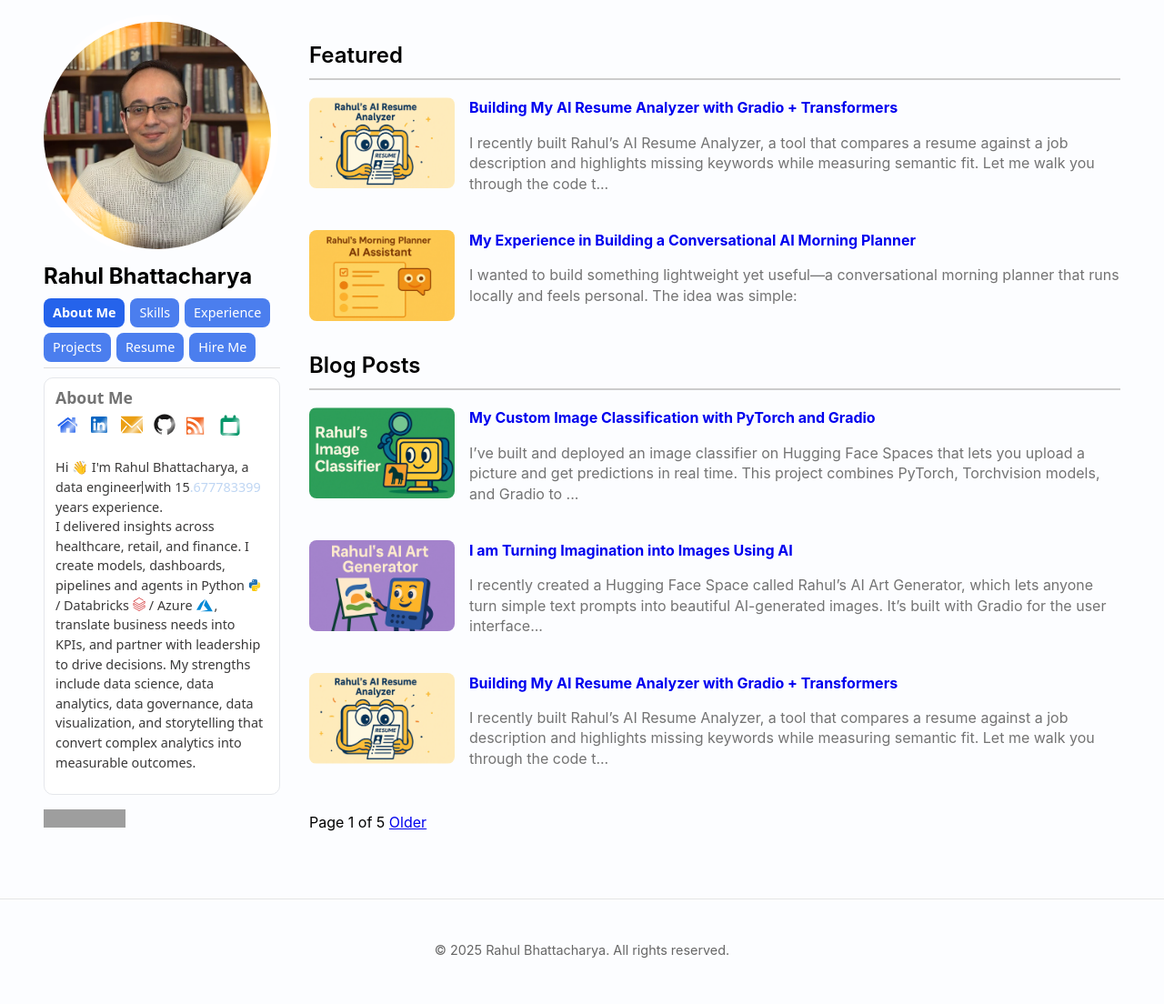
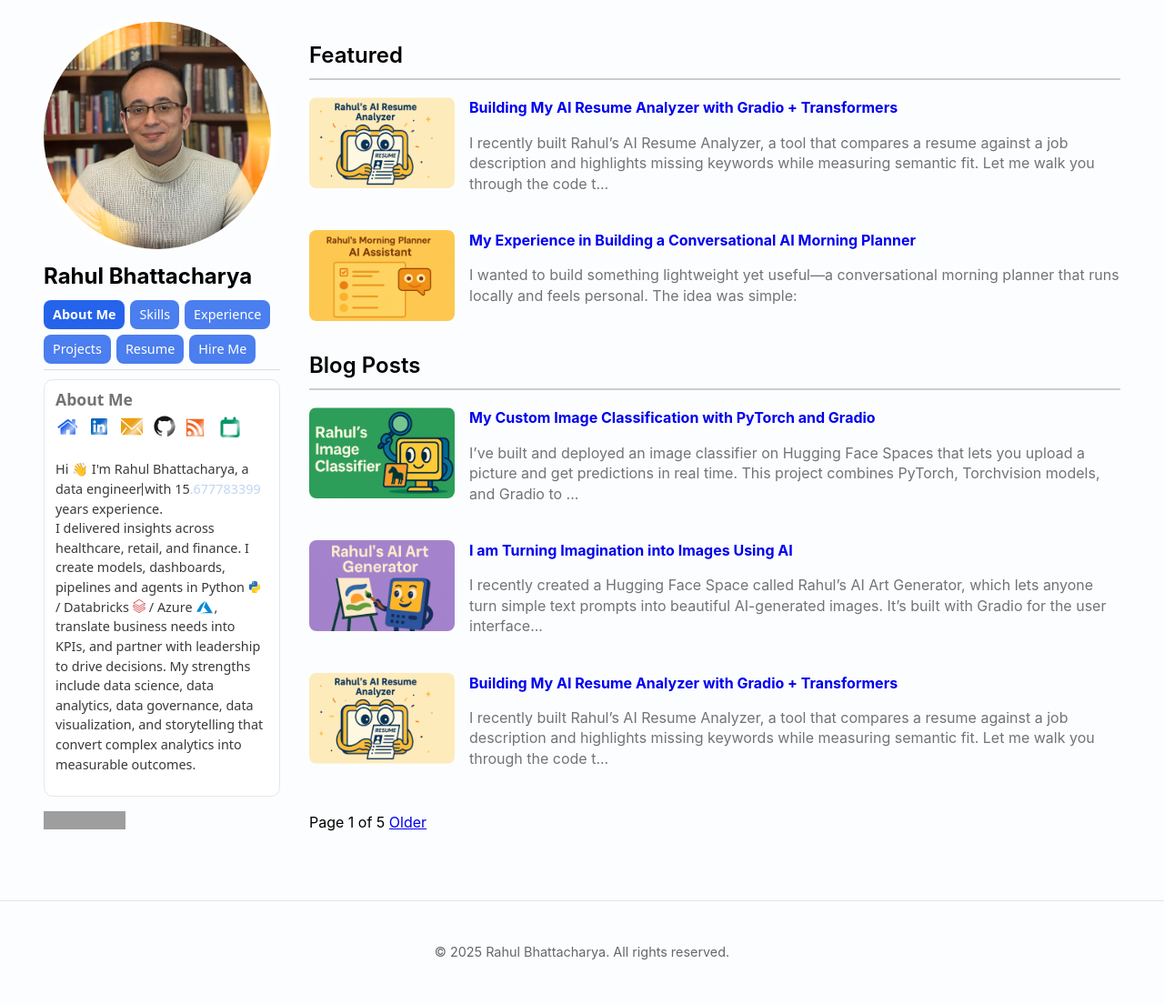
Before and after one commit to RahulBhattacharya1/RahulBhattacharya1.github.io, a Jekyll site: the page built from index.html, in a window 1280 px wide. Shown: the whole page at 91% size. Built offline with Jekyll 4.4.1, drawn with Linux system fonts in a browser that asks for light colours; the list of posts is cut into pages by our own code; grey boxes are pictures that could not be loaded.

Commit message:
Update main.scss

```diff
--- a/assets/css/main.scss
+++ b/assets/css/main.scss
@@ -12,7 +12,7 @@
 }
 
 .sidebar h2{
-  margin: 0 0 10px;
+  margin: 0 0 12px;
   line-height: 1.1;
 }
 
```
